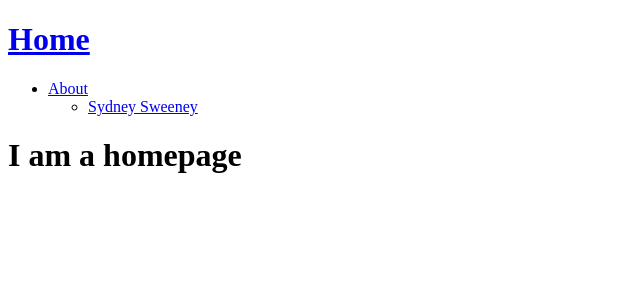
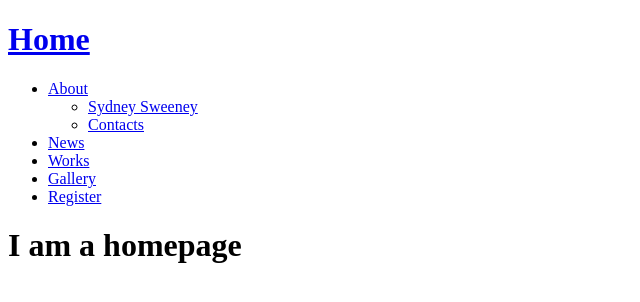
Before and after one commit to miyazk4/gatsby-sydneysweeney-project, a Gatsby site: page / in a window 1280 px wide. Shown: the whole page, without its empty margins (0-640 px from the left). Built offline with nearby package versions, Linux system fonts and the light colour scheme; Gatsby itself is replaced by a stand-in of ours.

Commit message:
Set up necessary pages

```diff
--- a/src/components/header.tsx
+++ b/src/components/header.tsx
@@ -18,7 +18,22 @@ const Header = () => {
               <li>
                 <Link to="/about/sydneysweeney">Sydney Sweeney</Link>
               </li>
+              <li>
+                <Link to="/about/contacts">Contacts</Link>
+              </li>
             </ul>
+          </li>
+          <li>
+            <Link to="/news">News</Link>
+          </li>
+          <li>
+            <Link to="/works">Works</Link>
+          </li>
+          <li>
+            <Link to="/gallery">Gallery</Link>
+          </li>
+          <li>
+            <Link to="/register">Register</Link>
           </li>
         </ul>
       </nav>
```
Also changed, not shown: src/pages/about/contacts.tsx (added, +12 -0 lines), src/pages/gallery.tsx (added, +12 -0 lines), src/pages/news.tsx (added, +12 -0 lines), src/pages/register.tsx (added, +12 -0 lines), src/pages/works.tsx (added, +12 -0 lines).
